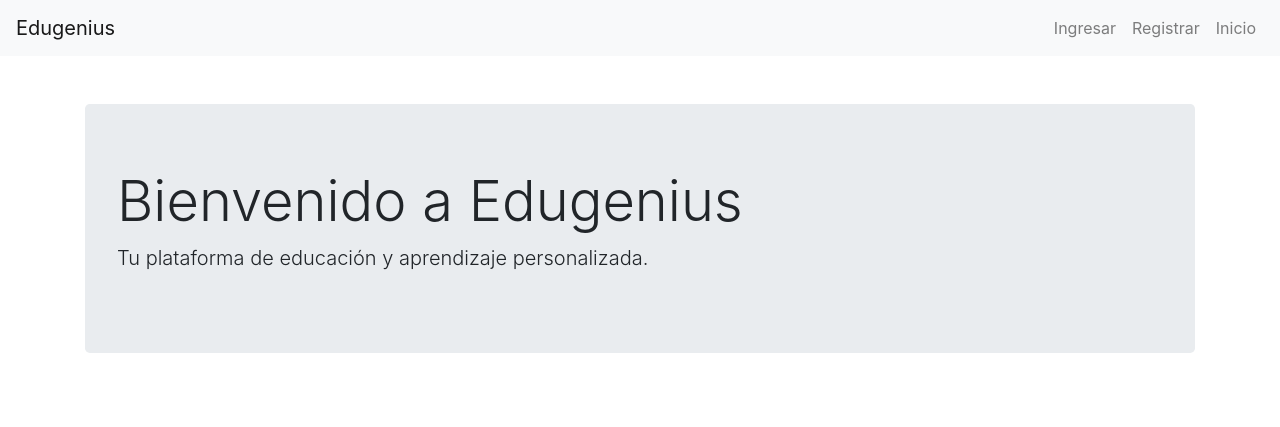
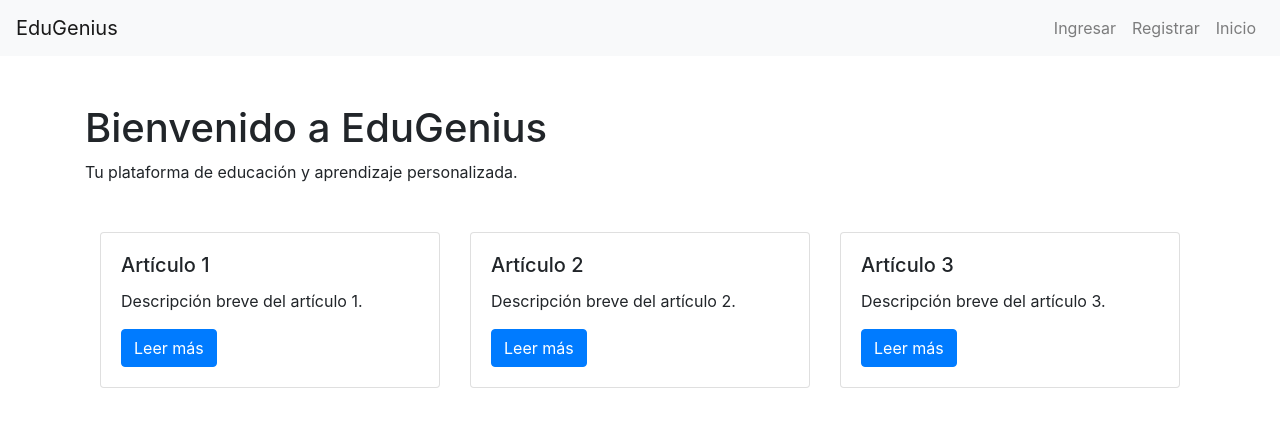
Before and after one commit to dcmg03/Edugenius, a Flask app: page / in a window 1280 px wide. Shown: the top 427 px of the page. Run offline with Flask 3, Linux system fonts and the light colour scheme; some libraries are stand-ins or nearby versions.

Commit message:
Creacion de articulos automaticos

```diff
--- a/web_app/templates/base.html
+++ b/web_app/templates/base.html
@@ -3,7 +3,7 @@
 <head>
     <meta charset="UTF-8">
     <meta name="viewport" content="width=device-width, initial-scale=1.0">
-    <title>{% block title %}Edugenius{% endblock %}</title>
+    <title>{% block title %}EduGenius{% endblock %}</title>
     <!-- Bootstrap CSS -->
     <link href="https://stackpath.bootstrapcdn.com/bootstrap/4.5.2/css/bootstrap.min.css" rel="stylesheet">
     <link rel="stylesheet" href="{{ url_for('static', filename='styles.css') }}">
@@ -11,7 +11,7 @@
 <body>
     <header>
         <nav class="navbar navbar-expand-lg navbar-light bg-light">
-            <a class="navbar-brand" href="/home">Edugenius</a>
+            <a class="navbar-brand" href="/home">EduGenius</a>
             <div class="collapse navbar-collapse">
                 <ul class="navbar-nav ml-auto">
                     <li class="nav-item">
--- a/web_app/templates/index.html
+++ b/web_app/templates/index.html
@@ -1,10 +1,40 @@
 {% extends "base.html" %}
 
-{% block title %}Inicio - Edugenius{% endblock %}
+{% block title %}Inicio - EduGenius{% endblock %}
 
 {% block content %}
-<div class="jumbotron">
-    <h1 class="display-4">Bienvenido a Edugenius</h1>
-    <p class="lead">Tu plataforma de educación y aprendizaje personalizada.</p>
+<h1>Bienvenido a EduGenius</h1>
+<p>Tu plataforma de educación y aprendizaje personalizada.</p>
+
+<div class="container mt-5">
+    <div class="row">
+        <div class="col-md-4">
+            <div class="card mb-4">
+                <div class="card-body">
+                    <h5 class="card-title">Artículo 1</h5>
+                    <p class="card-text">Descripción breve del artículo 1.</p>
+                    <a href="#" class="btn btn-primary">Leer más</a>
+                </div>
+            </div>
+        </div>
+        <div class="col-md-4">
+            <div class="card mb-4">
+                <div class="card-body">
+                    <h5 class="card-title">Artículo 2</h5>
+                    <p class="card-text">Descripción breve del artículo 2.</p>
+                    <a href="#" class="btn btn-primary">Leer más</a>
+                </div>
+            </div>
+        </div>
+        <div class="col-md-4">
+            <div class="card mb-4">
+                <div class="card-body">
+                    <h5 class="card-title">Artículo 3</h5>
+                    <p class="card-text">Descripción breve del artículo 3.</p>
+                    <a href="#" class="btn btn-primary">Leer más</a>
+                </div>
+            </div>
+        </div>
+    </div>
 </div>
 {% endblock %}
```
Also changed, not shown: web_app/templates/result.html (+0 -11 lines).
